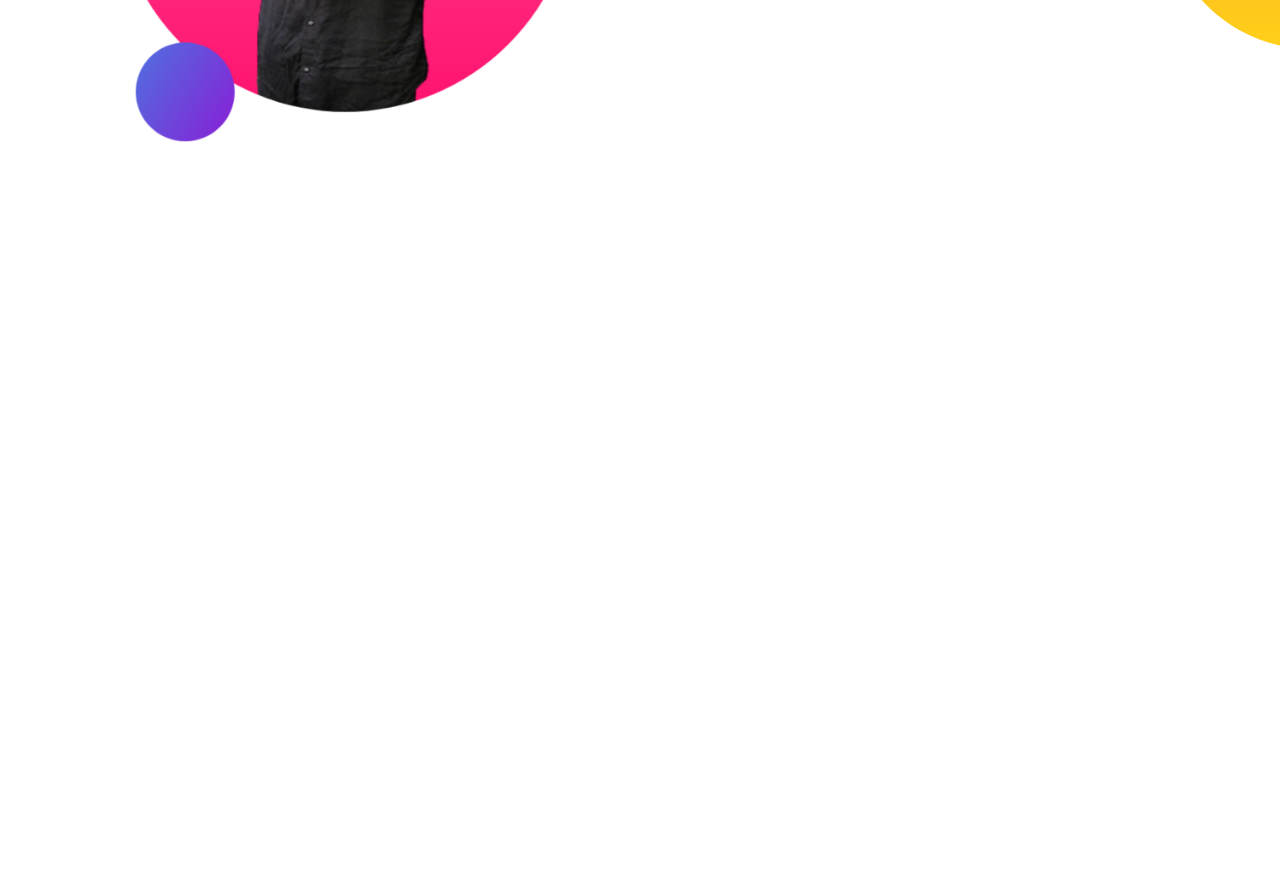
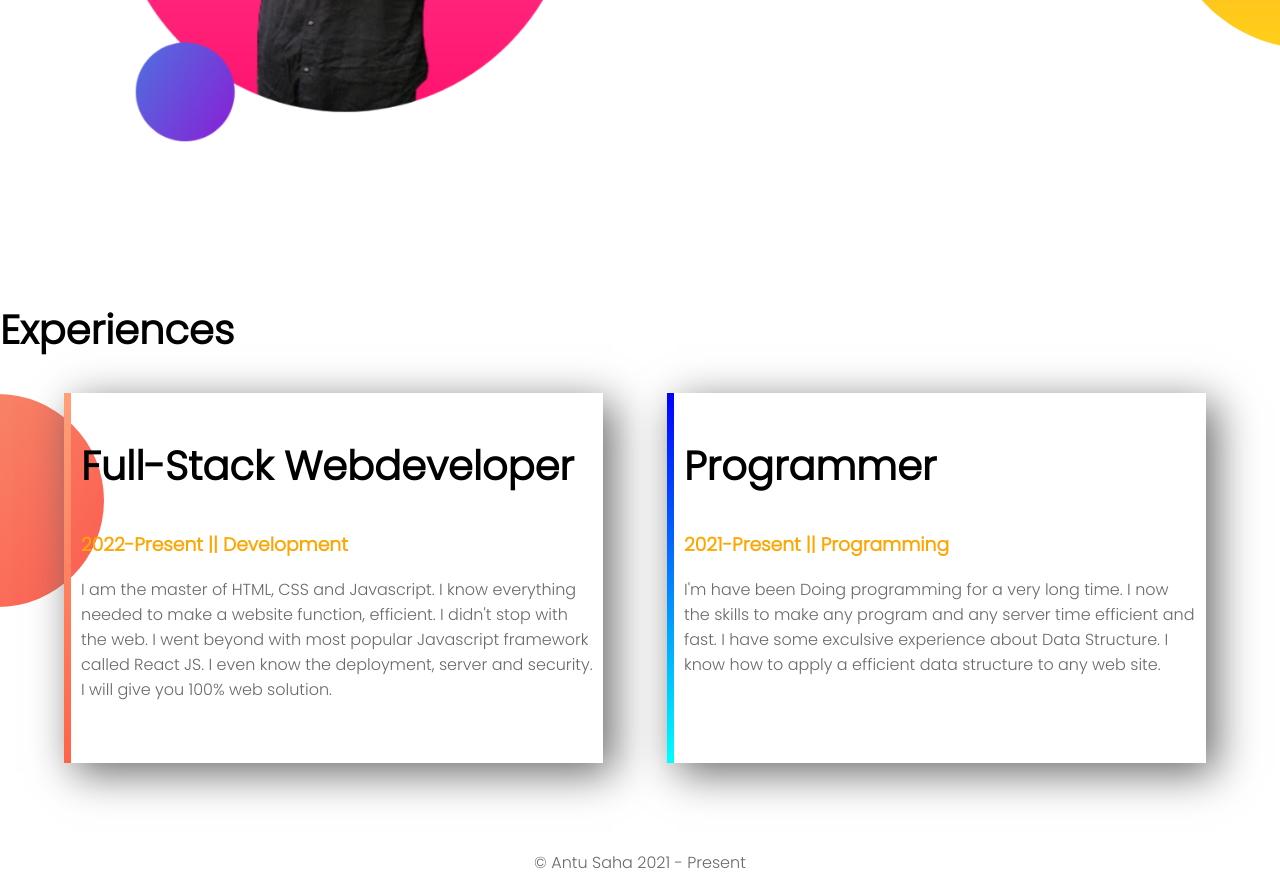
Before and after one commit to antusaha970/Web-Portfolio, a plain HTML site: page index.html in a window 1280 px wide. Shown: the part 1000-1891 px from the top of the page. Before the commit the page ends 1300 px from the top, so only its background shows below. Drawn offline with Linux system fonts and the light colour scheme.

Commit message:
experience and footer coded

```diff
--- a/index.html
+++ b/index.html
@@ -13,7 +13,7 @@
     <section class="top-banner">
         <div class="half-width">
             <h1>Welcome to</h1>
-            <h1> <span class="name-highlight">Antu</span> Website</h1>
+            <h1> <span class="orange-highlight">Antu</span> Website</h1>
             <h3>World Class Professional Web DEV.</h3>
             <p>Hello I'm Antu Saha. Welcome to the world of programming. I'm a full stack web Developer and a programmer. You will experience the wonder of web technology's with me in a very convenient way Wich you have never experienced. Let’s make something cool together. I’m waiting for you! </p>
             <a target="_blank" class="link-button" href="https://facebook.com/antusaha970">HIRE ME</a>
@@ -22,6 +22,7 @@
             <img src="img/background1.png" alt="">
         </div>
     </section>
+
     <section class="dream-area">
         <div class="half-width">
             <img src="img/background2.png" alt="">
@@ -33,5 +34,27 @@
             <a target="_blank" class="link-button" href="https://facebook.com/antusaha970">CONTACT ME</a>
         </div>
     </section>
+
+    <section class="experience-area">
+        <h2>Experiences</h2>
+        <div  id="dev" class="half-width singe-experience">
+            <h2>Full-Stack Webdeveloper </h2>
+            <h3 class="orange-highlight">2022-Present || Development</h3>
+            <p>
+                I am the master of HTML, CSS and Javascript. I know everything needed to make a website function, efficient. I didn't stop with the web. I went beyond with most popular Javascript framework called React JS. I even know the deployment, server and security. I will give you 100% web solution.
+            </p>
+        </div>
+        <div id="programmer" class="half-width singe-experience">
+            <h2>Programmer</h2>
+            <h3 class="orange-highlight">2021-Present || Programming</h3>
+            <p>I'm have been Doing programming for a very long time. I now
+                the skills to make any program and any server time efficient and fast. I have some exculsive experience about Data Structure. I know how to apply a efficient data structure to any web site.
+            </p>
+        </div>
+    </section>
+
+    <footer>
+        <p>© Antu Saha 2021 - Present</p>
+    </footer>
 </body>
 </html>
--- a/style.css
+++ b/style.css
@@ -11,7 +11,7 @@ h2{
 p{
     color: dimgray;
 }
-.name-highlight{
+.orange-highlight{
     color: orange;
 }
 .half-width{
@@ -24,6 +24,7 @@ p{
 }
 .top-banner {
     background-image: url("img/top-banner.png");
+    background-repeat: no-repeat;
     height: 500px;
 }
 .link-button{
@@ -36,9 +37,38 @@ p{
 section{
     margin-bottom: 150px;
 }
+.experience-area{
+    height: 400px;
+    background-image: url("img/exp-bg.png");
+    background-repeat: no-repeat;
+    background-position:  left;
+}
 .dream-area{
     background-image: url("img/dream-bg.png");
     height: 500px;
     background-repeat: no-repeat;
     background-position:  right;
 }
+.singe-experience{
+    height: 350px;
+    box-shadow: 10px 10px 40px dimgray;
+    padding: 10px;
+}
+#dev{
+    border-left: 7px solid;
+    border-image: linear-gradient(180deg,lightSalmon,tomato );
+    border-image-slice: 1;
+}
+#programmer{
+    border-left: 7px solid;
+    border-image: linear-gradient(180deg,blue,cyan );
+    border-image-slice: 1;
+}
+
+footer p{
+    text-align: center;
+}
+
+.top-banner .half-width > img{
+    padding-top: 10px;
+}
```
